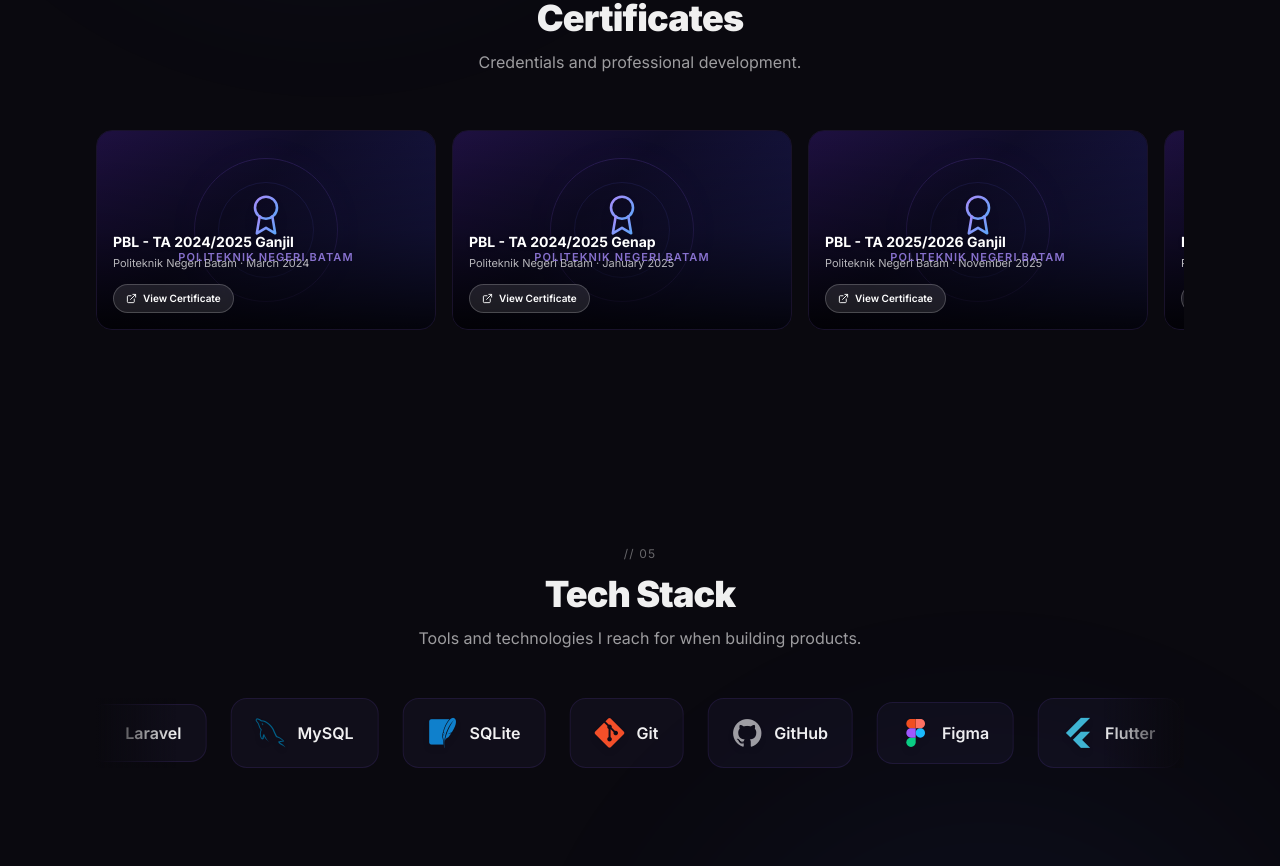
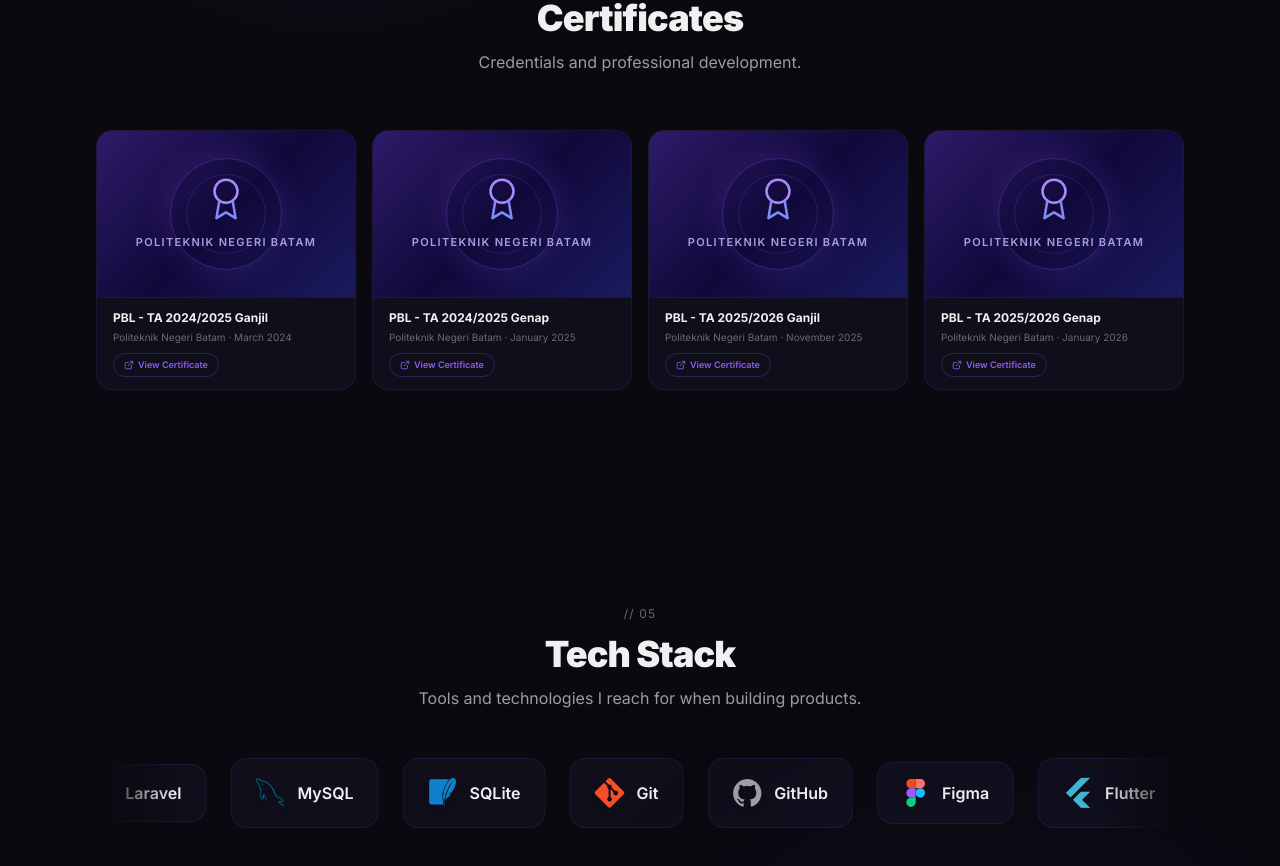
Before and after one commit to Reynoldsteven/Portofolio_reynold, a Next.js app: page / in a window 1280 px wide. Shown: the part 2970-3836 px from the top of the page. Built offline with nearby package versions, Linux system fonts and the light colour scheme.

Commit message:
redesign: 1:1 square cards, image top fills card, text bottom section

```diff
--- a/src/components/sections/Certificates.tsx
+++ b/src/components/sections/Certificates.tsx
@@ -41,18 +41,18 @@ export function Certificates() {
       />
 
       <div className="relative group/slider">
-        {/* Navigation Buttons — desktop only */}
+        {/* Navigation — desktop hover arrows */}
         {isSlider && (
           <>
             <button
-              onClick={() => scrollRef.current?.scrollBy({ left: -340, behavior: "smooth" })}
+              onClick={() => scrollRef.current?.scrollBy({ left: -300, behavior: "smooth" })}
               className="hidden md:flex absolute -left-5 top-1/2 -translate-y-1/2 z-10 h-10 w-10 items-center justify-center rounded-full border border-[var(--border-card)] bg-[var(--bg-card)] text-[var(--fg-muted)] shadow-xl opacity-0 group-hover/slider:opacity-100 transition-all hover:text-[var(--fg-heading)] hover:border-[var(--border-hover)]"
               aria-label="Scroll left"
             >
               <ChevronLeft size={20} />
             </button>
             <button
-              onClick={() => scrollRef.current?.scrollBy({ left: 340, behavior: "smooth" })}
+              onClick={() => scrollRef.current?.scrollBy({ left: 300, behavior: "smooth" })}
               className="hidden md:flex absolute -right-5 top-1/2 -translate-y-1/2 z-10 h-10 w-10 items-center justify-center rounded-full border border-[var(--border-card)] bg-[var(--bg-card)] text-[var(--fg-muted)] shadow-xl opacity-0 group-hover/slider:opacity-100 transition-all hover:text-[var(--fg-heading)] hover:border-[var(--border-hover)]"
               aria-label="Scroll right"
             >
@@ -61,7 +61,7 @@ export function Certificates() {
           </>
         )}
 
-        {/* Card track */}
+        {/* Scroll track */}
         <div
           ref={scrollRef}
           onPointerDown={onPointerDown}
@@ -70,7 +70,7 @@ export function Certificates() {
           onPointerLeave={onPointerUp}
           className={
             isSlider
-              ? `flex w-full gap-4 overflow-x-auto pb-6 pt-2 select-none scroll-smooth [&::-webkit-scrollbar]:hidden [-ms-overflow-style:none] [scrollbar-width:none] ${
+              ? `flex w-full gap-4 overflow-x-auto pb-6 pt-2 select-none [&::-webkit-scrollbar]:hidden [-ms-overflow-style:none] [scrollbar-width:none] ${
                   isDragging ? "cursor-grabbing" : "cursor-grab snap-x snap-mandatory"
                 }`
               : "grid gap-4 sm:grid-cols-2 lg:grid-cols-3"
@@ -85,13 +85,22 @@ export function Certificates() {
               viewport={{ once: true }}
               transition={{ delay: i * 0.08 }}
               whileHover={!isDragging ? { scale: 1.02, y: -3 } : {}}
-              /* ── LANDSCAPE card: fixed 200px tall, full width on mobile ── */
-              className={`group relative overflow-hidden rounded-2xl border border-[var(--border-card)] ${
-                isSlider ? "h-[200px] w-[85vw] max-w-[340px] shrink-0 snap-center" : "h-[200px]"
+              /**
+               * Card: aspect-square (1:1), flex column
+               * - top: image/badge fills remaining space
+               * - bottom: text section fixed ~110px
+               */
+              className={`group relative flex flex-col overflow-hidden rounded-2xl border border-[var(--border-card)] bg-[var(--bg-card)] ${
+                isSlider
+                  ? "w-[75vw] max-w-[260px] shrink-0 snap-center"
+                  : "w-full"
               }`}
+              style={{ aspectRatio: "1 / 1" }}
             >
-              {/* ── Background layer: real image OR gradient badge ── */}
+              {/* ── Top: image / badge — flex-1 fills remaining card height ── */}
+              <div className="relative flex-1 w-full overflow-hidden">
                 {cert.image ? (
+                  /* Real image */
                   <Image
                     src={cert.image}
                     alt={cert.title}
@@ -100,79 +109,86 @@ export function Certificates() {
                     draggable={false}
                   />
                 ) : (
-                /* Gradient badge — visible on ALL devices, no iframe/CSS tricks */
+                  /* Gradient badge — plain div, no absolute tricks, works everywhere */
                   <div
-                  className="absolute inset-0 flex flex-col items-center justify-center gap-3"
+                    className="w-full h-full flex flex-col items-center justify-center gap-3"
                     style={{
                       background:
-                      "linear-gradient(135deg, #1e1040 0%, #0f0c29 40%, #1a1a4e 100%)",
+                        "linear-gradient(135deg, #2d1b69 0%, #11093a 50%, #1a1a5e 100%)",
                     }}
                   >
-                  {/* Decorative rings */}
-                  <div className="absolute inset-0 flex items-center justify-center pointer-events-none">
+                    {/* Outer glow ring */}
                     <div
-                      className="h-36 w-36 rounded-full border border-[#8b5cf6] opacity-20"
-                      style={{ boxShadow: "0 0 40px rgba(139,92,246,0.15)" }}
+                      className="absolute w-28 h-28 rounded-full"
+                      style={{
+                        border: "1px solid rgba(139,92,246,0.3)",
+                        boxShadow: "0 0 32px rgba(139,92,246,0.2)",
+                      }}
                     />
-                    <div className="absolute h-24 w-24 rounded-full border border-[#6366f1] opacity-15" />
-                  </div>
+                    <div
+                      className="absolute w-20 h-20 rounded-full"
+                      style={{ border: "1px solid rgba(99,102,241,0.2)" }}
+                    />
 
-                  {/* Seal icon */}
+                    {/* Certificate seal SVG */}
                     <svg
                       xmlns="http://www.w3.org/2000/svg"
-                    width="44"
-                    height="44"
+                      width="46"
+                      height="46"
                       viewBox="0 0 24 24"
                       fill="none"
-                    stroke="url(#seal-grad)"
-                    strokeWidth="1.4"
+                      strokeWidth="1.3"
                       strokeLinecap="round"
                       strokeLinejoin="round"
-                    className="relative z-10 drop-shadow-lg"
+                      style={{ position: "relative", zIndex: 1 }}
                     >
-                    <defs>
-                      <linearGradient id={`seal-grad-${cert.id}`} x1="0" y1="0" x2="1" y2="1">
-                        <stop offset="0%" stopColor="#a78bfa" />
-                        <stop offset="100%" stopColor="#60a5fa" />
-                      </linearGradient>
-                    </defs>
-                    <circle cx="12" cy="8" r="6" stroke={`url(#seal-grad-${cert.id})`} />
-                    <path d="M15.477 12.89 17 22l-5-3-5 3 1.523-9.11" stroke={`url(#seal-grad-${cert.id})`} />
+                      <circle cx="12" cy="8" r="6" stroke="#a78bfa" />
+                      <path d="M15.477 12.89 17 22l-5-3-5 3 1.523-9.11" stroke="#818cf8" />
                     </svg>
 
-                  {/* Issuer name */}
-                  <span className="relative z-10 text-[11px] font-semibold tracking-widest uppercase text-[#a78bfa] opacity-80">
-                    {cert.issuer.split(" ").slice(0, 3).join(" ")}
+                    {/* Issuer short name */}
+                    <span
+                      style={{
+                        position: "relative",
+                        zIndex: 1,
+                        fontSize: "11px",
+                        fontWeight: 600,
+                        letterSpacing: "0.12em",
+                        textTransform: "uppercase",
+                        color: "#c4b5fd",
+                        opacity: 0.85,
+                        textAlign: "center",
+                        padding: "0 12px",
+                      }}
+                    >
+                      {cert.issuer}
                     </span>
                   </div>
                 )}
 
-              {/* ── Gradient overlay: dark at bottom for text readability ── */}
-              <div className="absolute inset-0 bg-gradient-to-t from-black/85 via-black/30 to-transparent" />
+                {/* Hover top accent line */}
+                <div className="absolute inset-x-0 top-0 h-0.5 bg-gradient-to-r from-[#8b5cf6] via-[#6366f1] to-[#3b82f6] opacity-0 transition-opacity duration-300 group-hover:opacity-100" />
+              </div>
 
-              {/* ── Top accent line on hover ── */}
-              <div className="absolute inset-x-0 top-0 h-0.5 bg-gradient-to-r from-[#8b5cf6] via-[#6366f1] to-[#3b82f6] opacity-0 transition-opacity duration-300 group-hover:opacity-100" />
-
-              {/* ── Text + button overlay at bottom ── */}
-              <div className="absolute bottom-0 left-0 right-0 p-4 flex flex-col gap-1">
-                <h3 className="text-sm font-bold text-white leading-snug line-clamp-1 drop-shadow">
+              {/* ── Bottom: text section — fixed, no stretch ── */}
+              <div className="shrink-0 flex flex-col gap-1 border-t border-[var(--border-card)] px-4 py-3">
+                <h3 className="text-xs font-bold text-[var(--fg-heading)] leading-snug line-clamp-1">
                   {cert.title}
                 </h3>
-                <p className="text-[11px] text-white/70 line-clamp-1">
+                <p className="text-[10px] text-[var(--fg-muted)] line-clamp-1">
                   {cert.issuer} · {cert.date}
                 </p>
-
                 {cert.credentialUrl !== "#" && (
                   <a
                     href={cert.credentialUrl}
                     target="_blank"
                     rel="noopener noreferrer"
                     onClick={(e) => { if (isDragging) e.preventDefault(); }}
-                    className={`mt-2 inline-flex w-fit items-center gap-1.5 rounded-full bg-white/10 border border-white/20 backdrop-blur-sm px-3 py-1.5 text-[10px] font-semibold text-white hover:bg-white/20 transition-colors ${
+                    className={`mt-1 inline-flex w-fit items-center gap-1 rounded-full border border-[rgba(139,92,246,0.25)] px-2.5 py-1 text-[9px] font-semibold text-[#8b5cf6] hover:bg-[rgba(139,92,246,0.08)] transition-colors ${
                       isDragging ? "pointer-events-none" : ""
                     }`}
                   >
-                    <ExternalLink size={11} /> View Certificate
+                    <ExternalLink size={10} /> View Certificate
                   </a>
                 )}
               </div>
```
Lines whose indentation alone changed are shown as unchanged.
